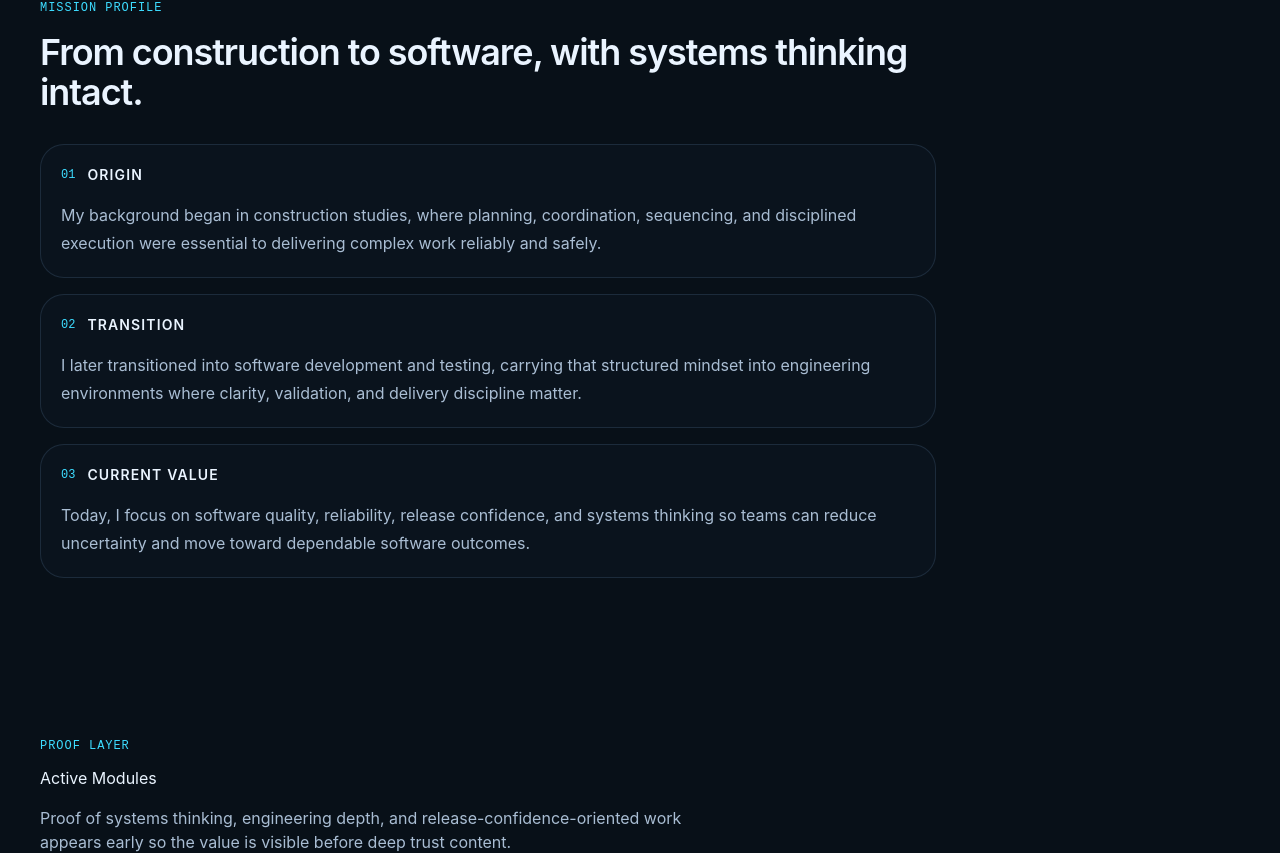
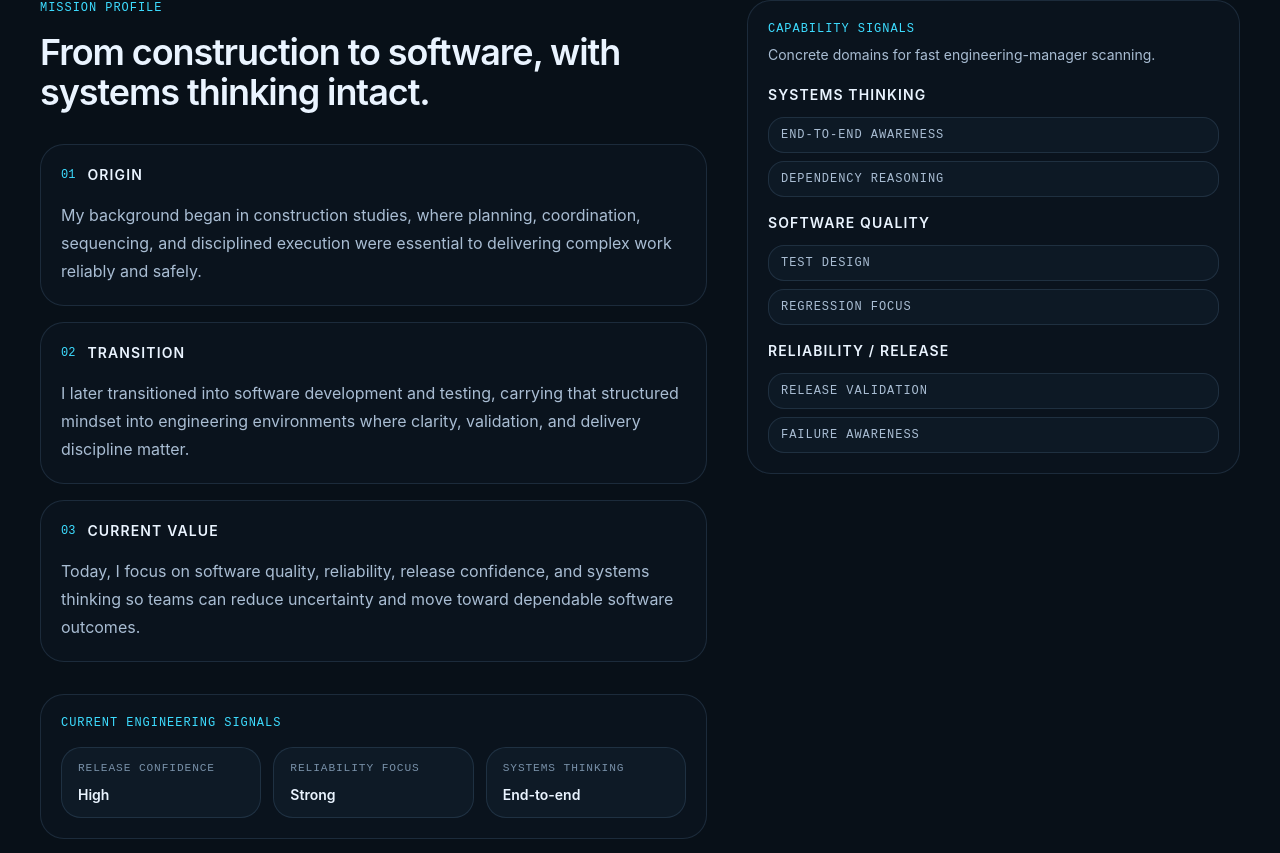
Before and after one commit to thapelomagqazana/thapelo-portfolio, a React (Vite) app: page / in a window 1280 px wide. Shown: the part 1370-2223 px from the top of the page. Built offline with nearby package versions, Linux system fonts and the light colour scheme.

Commit message:
feat(about): add value signals and capability panel to mission profile
Signed-off-by: Thapelo Magqazana <tapsmcgzee8@gmail.com>

```diff
--- a/src/components/about/AboutCapabilityPanel.tsx
+++ b/src/components/about/AboutCapabilityPanel.tsx
@@ -1,84 +1,49 @@
 import type { AboutCapabilityGroup } from "./about.types";
 
 /**
- * Props for the AboutCapabilityPanel component.
+ * Props for AboutCapabilityPanel.
  */
 export interface AboutCapabilityPanelProps {
-  /**
-   * Structured capability groups to render.
-   */
   readonly groups: readonly AboutCapabilityGroup[];
 }
 
 /**
- * About-section capability panel.
+ * Engineering-manager-facing capability panel.
  *
  * Responsibilities:
- * - Help engineering managers scan strengths quickly
- * - Present strengths through concrete engineering domains
- * - Reinforce the About story without becoming a resume-like skill dump
- *
- * Design goals:
- * - Structured, scannable, and restrained
- * - Secondary to the story, but visually clear
- * - Consistent with the control-room / system-first direction
- *
- * Accessibility:
- * - Uses a named complementary region
- * - Groups capabilities under readable headings
- * - Keeps labels short and readable without relying on decoration
+ * - Present concrete engineering strengths beside the About story
+ * - Avoid raw tool dumping or generic soft-skill lists
+ * - Make the candidate's profile scannable by domain
  */
-export function AboutCapabilityPanel({
-  groups,
-}: AboutCapabilityPanelProps) {
+export function AboutCapabilityPanel({ groups }: AboutCapabilityPanelProps) {
   return (
     <aside
       role="complementary"
       aria-label="Engineering capability panel"
-      className="grid gap-4"
+      className="rounded-[var(--radius-panel-xl)] border border-border-subtle bg-bg-850/60 p-5"
     >
-      <div>
-        <p className="type-label text-accent-cyan">Capability Signals</p>
-        <p className="mt-2 text-sm text-text-secondary">
-          Concrete engineering domains presented for fast technical scanning.
-        </p>
-      </div>
+      <p className="type-label text-accent-cyan">Capability Signals</p>
+      <p className="mt-2 text-sm text-text-secondary">
+        Concrete domains for fast engineering-manager scanning.
+      </p>
 
-      <div className="grid gap-4">
+      <div className="mt-5 grid gap-4">
         {groups.map((group) => (
-          <section
-            key={group.title}
-            aria-labelledby={`capability-group-${group.title}`}
-            className="rounded-[var(--radius-panel-xl)] border border-border-subtle bg-bg-850/70 p-5"
-          >
+          <section key={group.title} aria-labelledby={`capability-${group.title}`}>
             <h3
-              id={`capability-group-${group.title}`}
+              id={`capability-${group.title}`}
               className="text-sm font-semibold uppercase tracking-[0.08em] text-text-primary"
             >
               {group.title}
             </h3>
 
-            {group.summary ? (
-              <p className="mt-3 text-sm leading-6 text-text-secondary">
-                {group.summary}
-              </p>
-            ) : null}
-
-            <ul className="mt-4 grid gap-2" aria-label={`${group.title} capabilities`}>
+            <ul className="mt-3 grid gap-2">
               {group.items.map((item) => (
                 <li
                   key={item.label}
-                  className="flex flex-col gap-1 rounded-[var(--radius-panel-md)] border border-border-subtle/60 bg-bg-800/55 px-3 py-2"
+                  className="rounded-[var(--radius-panel-md)] border border-border-subtle bg-bg-800/55 px-3 py-2 font-mono text-[0.75rem] uppercase tracking-[0.08em] text-text-secondary"
                 >
-                  <span className="font-mono text-[0.75rem] uppercase tracking-[0.08em] text-text-primary">
-                    {item.label}
-                  </span>
-
-                  {item.detail ? (
-                    <span className="text-xs leading-5 text-text-secondary">
-                      {item.detail}
-                    </span>
-                  ) : null}
+                  {item.label}
                 </li>
               ))}
             </ul>
--- a/src/components/about/AboutMissionProfile.tsx
+++ b/src/components/about/AboutMissionProfile.tsx
@@ -2,6 +2,8 @@ import type { HTMLAttributes } from "react";
 import { classNames } from "../../lib/classNames";
 import { ABOUT_MISSION_PROFILE_CONTENT } from "./about.content";
 import { AboutStoryModules } from "./AboutStoryModules";
+import { AboutValueSignals } from "./AboutValueSignals";
+import { AboutCapabilityPanel } from "./AboutCapabilityPanel";
 
 /**
  * Props for the AboutMissionProfile component.
@@ -13,19 +15,10 @@ export interface AboutMissionProfileProps
  * About / Mission Profile section.
  *
  * Responsibilities:
- * - Present a concise background story without becoming a biography
- * - Explain the transition from construction to software
- * - Connect the journey to current engineering value
- * - Support the hero positioning without duplicating it
- *
- * Accessibility:
- * - Uses a semantic section with a heading
- * - Keeps copy readable and structured for fast scanning
- *
- * Design goals:
- * - Strong but secondary hierarchy relative to the hero
- * - Readable line length
- * - Clear spacing on desktop and mobile
+ * - Present the candidate story as readable modules
+ * - Add recruiter-facing value signals
+ * - Add engineering-manager-facing capability panels
+ * - Preserve story → signal → capability flow
  */
 export function AboutMissionProfile({
   className,
@@ -39,14 +32,15 @@ export function AboutMissionProfile({
       className={classNames("px-6 py-20 sm:px-8 lg:px-10", className)}
     >
       <div className="mx-auto max-w-7xl">
-        <div className="max-w-4xl">
+        <div className="grid gap-10 lg:grid-cols-[minmax(0,1.15fr)_minmax(320px,0.85fr)] lg:items-start">
+          <div>
             <p className="type-label text-accent-cyan">
               {ABOUT_MISSION_PROFILE_CONTENT.kicker}
             </p>
 
             <h2
               id="about-mission-profile-title"
-            className="mt-4 text-3xl font-semibold tracking-[-0.03em] text-text-primary sm:text-4xl"
+              className="mt-4 max-w-4xl text-3xl font-semibold tracking-[-0.03em] text-text-primary sm:text-4xl"
             >
               {ABOUT_MISSION_PROFILE_CONTENT.title}
             </h2>
@@ -54,6 +48,15 @@ export function AboutMissionProfile({
             <AboutStoryModules
               modules={ABOUT_MISSION_PROFILE_CONTENT.storyModules}
             />
+
+            <AboutValueSignals
+              signals={ABOUT_MISSION_PROFILE_CONTENT.valueSignals}
+            />
+          </div>
+
+          <AboutCapabilityPanel
+            groups={ABOUT_MISSION_PROFILE_CONTENT.capabilityGroups}
+          />
         </div>
       </div>
     </section>
--- a/src/components/about/AboutReliabilitySignals.tsx
+++ /dev/null
@@ -1,44 +0,0 @@
-import type { AboutReliabilitySignal } from "./about.types";
-
-/**
- * Props for the AboutReliabilitySignals component.
- */
-export interface AboutReliabilitySignalsProps {
-  /**
-   * Reliability/quality-oriented signals to render.
-   */
-  readonly signals: readonly AboutReliabilitySignal[];
-}
-
-/**
- * About-section reliability and quality framing strip.
- *
- * Responsibilities:
- * - Make the section's current engineering orientation visible at a glance
- * - Reinforce consistency with the hero and live system panel
- * - Keep the About section concise while still strongly positioned
- *
- * Accessibility:
- * - Uses a named region for grouped supporting signals
- * - Keeps labels explicit and readable without depending on color
- */
-export function AboutReliabilitySignals({
-  signals,
-}: AboutReliabilitySignalsProps) {
-  return (
-    <div
-      role="region"
-      aria-label="Reliability and quality framing signals"
-      className="flex flex-wrap gap-3"
-    >
-      {signals.map((signal) => (
-        <span
-          key={signal.label}
-          className="inline-flex items-center rounded-full border border-border-subtle bg-bg-850/70 px-4 py-2 font-mono text-[0.72rem] uppercase tracking-[0.08em] text-text-secondary"
-        >
-          {signal.label}
-        </span>
-      ))}
-    </div>
-  );
-}
--- a/src/components/about/AboutValueSignals.tsx
+++ b/src/components/about/AboutValueSignals.tsx
@@ -1,42 +1,44 @@
 import type { AboutValueSignal } from "./about.types";
 
 /**
- * Props for the AboutValueSignals component.
+ * Props for AboutValueSignals.
  */
 export interface AboutValueSignalsProps {
-  /**
-   * Structured value signals to render beside or below the About story.
-   */
   readonly signals: readonly AboutValueSignal[];
 }
 
 /**
- * About-section value signal strip.
+ * Recruiter-facing engineering value signal layer.
  *
  * Responsibilities:
- * - Reinforce the story's present-day engineering value
- * - Help recruiters scan current positioning quickly
- * - Keep the About section professionally relevant and aligned with the hero
- *
- * Accessibility:
- * - Uses a named region for grouped supporting signals
- * - Keeps visible labels short and readable
+ * - Convert the About story into fast-scannable professional signals
+ * - Help recruiters understand current value without reading all story modules
+ * - Keep meaning explicit through label/value pairs
  */
 export function AboutValueSignals({ signals }: AboutValueSignalsProps) {
   return (
-    <div
+    <section
       role="region"
       aria-label="Current engineering value signals"
-      className="flex flex-wrap gap-3"
+      className="mt-8 rounded-[var(--radius-panel-xl)] border border-border-subtle bg-bg-850/60 p-5"
     >
+      <p className="type-label text-accent-cyan">Current Engineering Signals</p>
+
+      <div className="mt-4 grid gap-3 sm:grid-cols-3">
         {signals.map((signal) => (
-        <span
+          <div
             key={signal.label}
-          className="inline-flex items-center rounded-full border border-border-subtle bg-bg-850/70 px-4 py-2 font-mono text-[0.72rem] uppercase tracking-[0.08em] text-text-secondary"
+            className="rounded-[var(--radius-panel-lg)] border border-border-subtle bg-bg-800/60 px-4 py-3"
           >
+            <p className="font-mono text-[0.7rem] uppercase tracking-[0.08em] text-text-muted">
               {signal.label}
-        </span>
+            </p>
+            <p className="mt-2 text-sm font-semibold text-text-primary">
+              {signal.value}
+            </p>
+          </div>
         ))}
       </div>
+    </section>
   );
 }
--- a/src/components/about/about.content.ts
+++ b/src/components/about/about.content.ts
@@ -106,4 +106,34 @@ export const ABOUT_MISSION_PROFILE_CONTENT: AboutMissionProfileContent = {
         "Today, I focus on software quality, reliability, release confidence, and systems thinking so teams can reduce uncertainty and move toward dependable software outcomes.",
     },
   ],
+
+  valueSignals: [
+    { label: "Release Confidence", value: "High" },
+    { label: "Reliability Focus", value: "Strong" },
+    { label: "Systems Thinking", value: "End-to-end" },
+  ],
+
+  capabilityGroups: [
+    {
+      title: "Systems Thinking",
+      items: [
+        { label: "End-to-end awareness" },
+        { label: "Dependency reasoning" },
+      ],
+    },
+    {
+      title: "Software Quality",
+      items: [
+        { label: "Test design" },
+        { label: "Regression focus" },
+      ],
+    },
+    {
+      title: "Reliability / Release",
+      items: [
+        { label: "Release validation" },
+        { label: "Failure awareness" },
+      ],
+    },
+  ],
 };
```
Also changed, not shown: src/components/about/about.types.ts (+4 -37 lines), 1 other file (tests, documents, lock files or other folders). Lines whose indentation alone changed are shown as unchanged.
